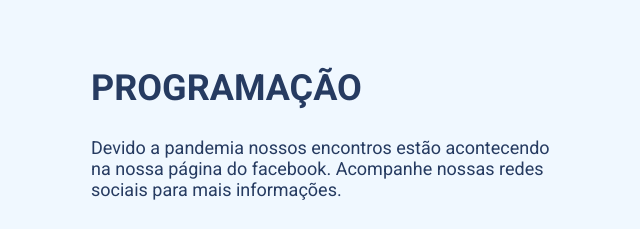
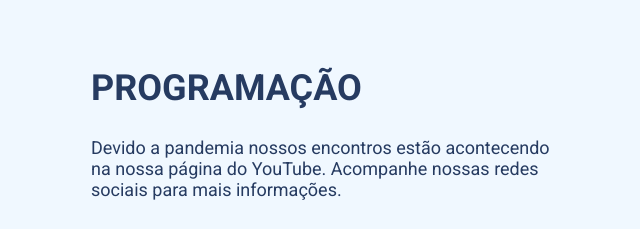
Before and after one commit to azabraao/PresbiterianaJSP, a website: page index.html in a window 1280 px wide. Shown: the part 1020-1249 px from the top of the page, 237-877 px from the left. Drawn offline with nearby package versions, Linux system fonts and the light colour scheme.

Commit message:
novas mudanças

```diff
--- a/index.html
+++ b/index.html
@@ -100,7 +100,7 @@
           </h2>
           <p>
             Devido a pandemia nossos encontros estão acontecendo na nossa
-            página do facebook. Acompanhe nossas redes sociais para mais
+            página do YouTube. Acompanhe nossas redes sociais para mais
             informações.
           </p>
           <p class="event">
```
